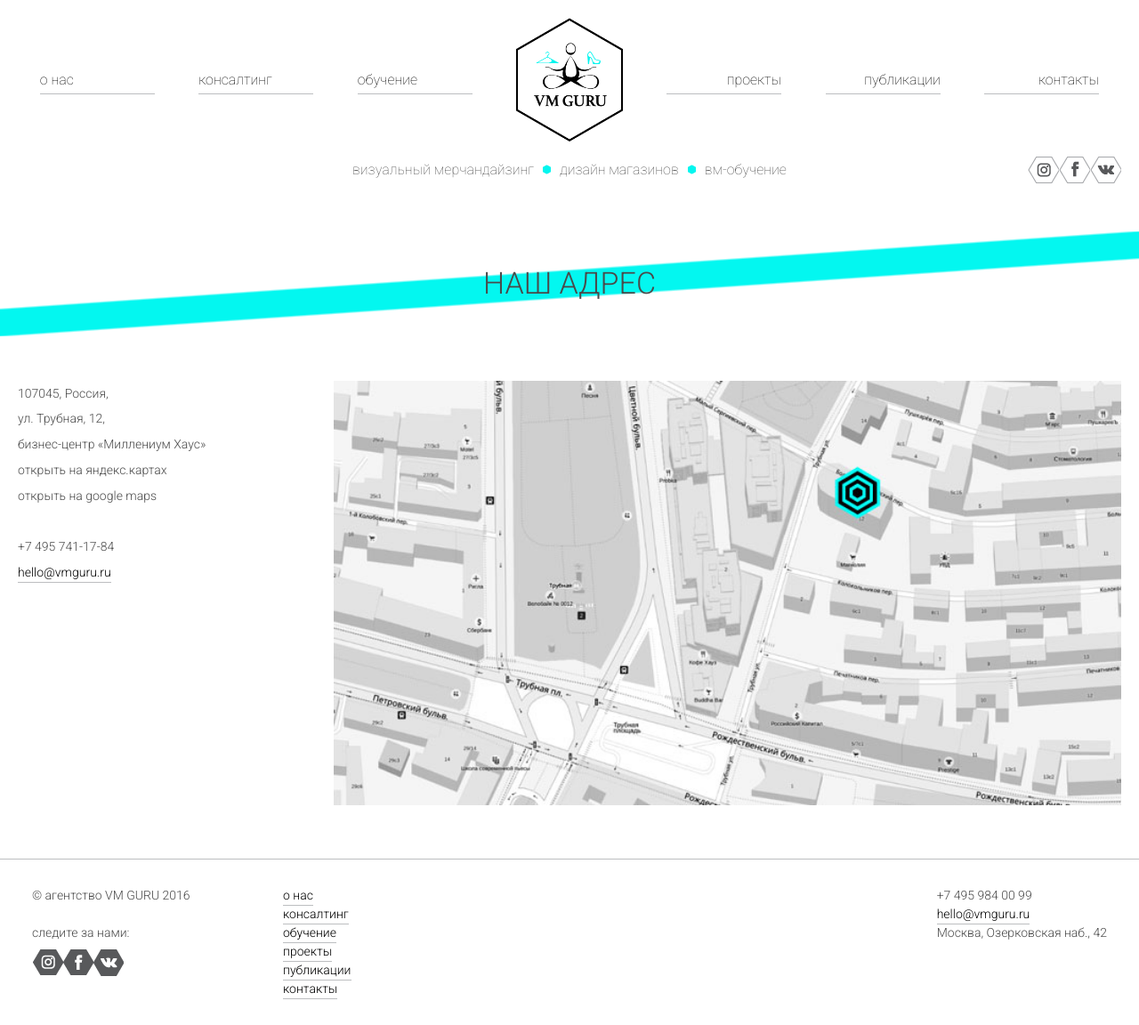
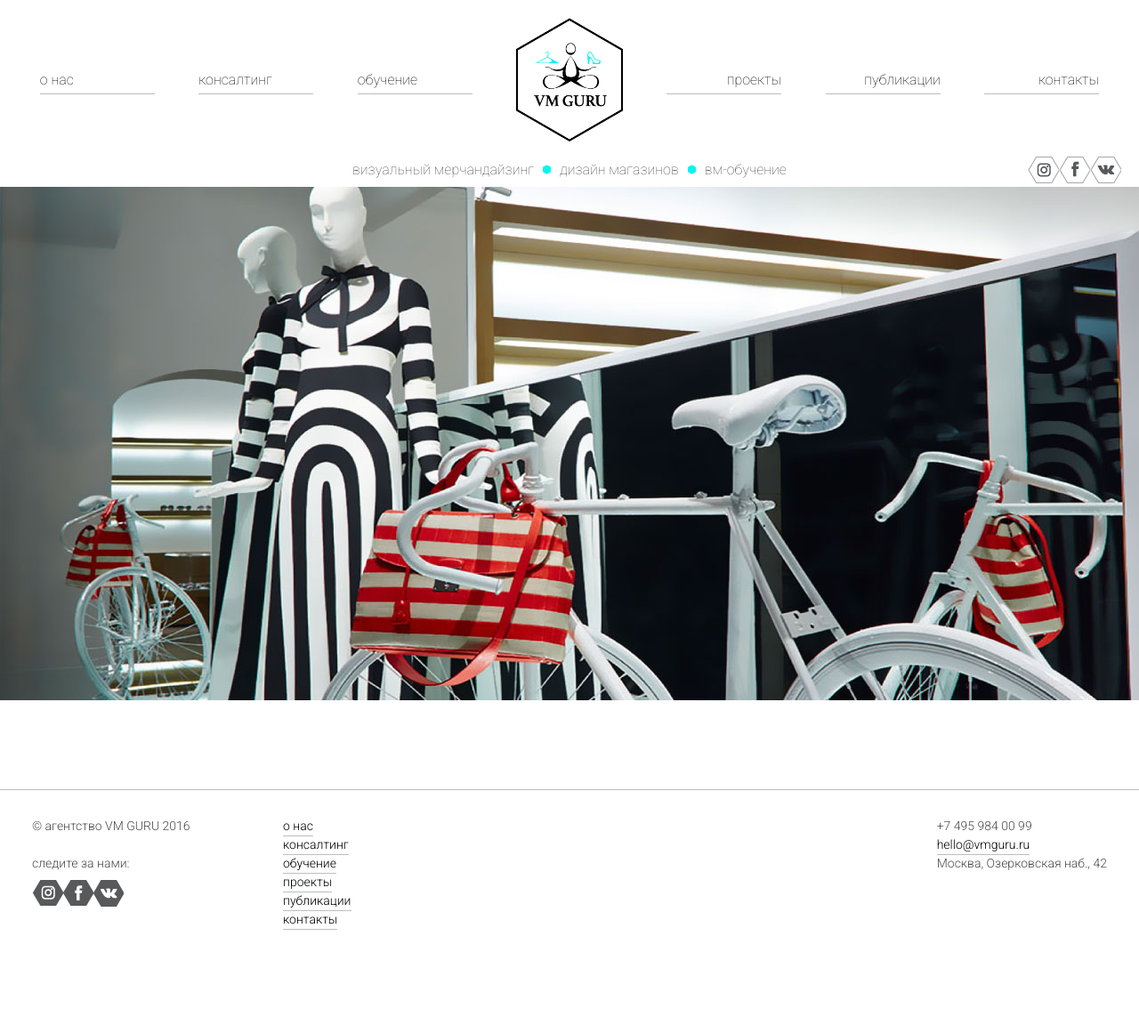
Before and after one commit to qborreda/vmguru, a PHP site: page /training.html in a window 1280 px wide. Shown: the whole page at 89% size. After the commit the page ends 1045 px from the top, so only its background shows below. Run offline with PHP 8.4, Linux system fonts and the light colour scheme; style sheets or scripts are compiled from the project's sources; some libraries are stand-ins or nearby versions.

Commit message:
Little adds to the Training section

```diff
--- a/_scss/organisms/_organisms.scss
+++ b/_scss/organisms/_organisms.scss
@@ -11,5 +11,8 @@
 // CONTACT Sections
 @import "_contact-section1.scss";
 
+// TRAINING Sections
+@import "_training-section1.scss";
+
 // FOOTER Common
 @import "_footer.scss";
--- /dev/null
+++ b/_scss/organisms/_training-section1.scss
@@ -0,0 +1,13 @@
+.training-section1 {
+  position: relative;
+  padding-bottom: 100px;
+
+  &-image {
+    display: block;
+    width: 100%;
+    min-height: 577px;
+    background: transparent url('../imgs/hero-section3.jpg') center center no-repeat;
+    background-size: cover;
+  }
+
+}
--- a/training.html
+++ b/training.html
@@ -9,7 +9,7 @@
     <title>VM Guru - Visual Merchandising</title>
 </head>
 
-<body class="tmlp-contact">
+<body class="tmlp-training">
     <header class="main-header">
         <ul class="main-nav">
             <li><a href="about-us.html">о нас</a></li>
@@ -36,25 +36,8 @@
         </div>
     </header>
     <div class="wrapper">
-        <div class="stripped-title">
-            <span></span>
-            <p>НАШ АДРЕС</p>
-        </div>
-        <section class="contact-section1">
-            <div class="contact-text">
-                <p>107045, Россия,<br/>
-                ул. Трубная, 12,<br/>
-                бизнес-центр «Миллениум Хаус»<br/>
-                открыть на яндекс.картах<br/>
-                открыть на google maps<br/>
-                <br/>
-                +7 495 741-17-84<br/>
-                <a href="mailto:hello@vmguru.ru">hello@vmguru.ru</a>
-                </p>
-            </div>
-            <div class="contact-map">
-                <img src="imgs/location-map.jpg" alt="">
-            </div>
+        <section class="training-section1">
+            <div class="training-section1-image"></div>
         </section>
 
         <footer class="footer">
```
